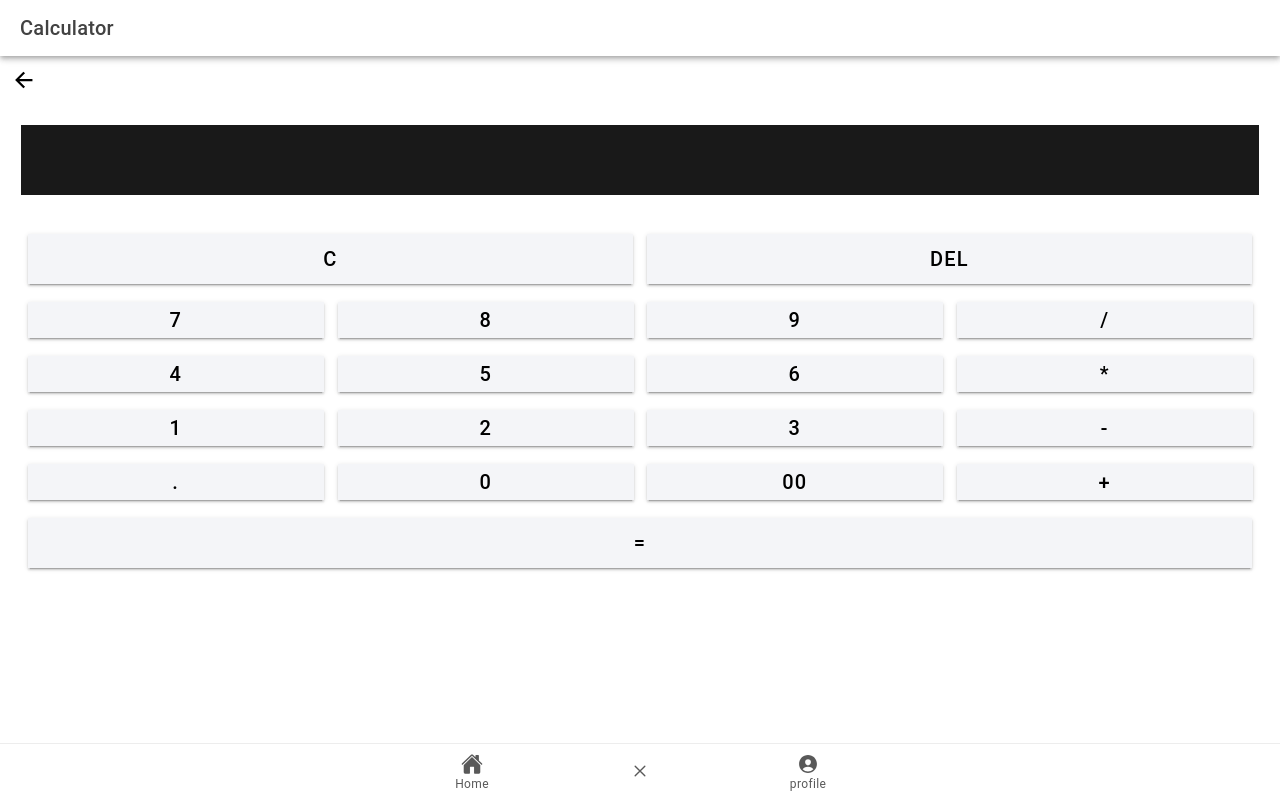
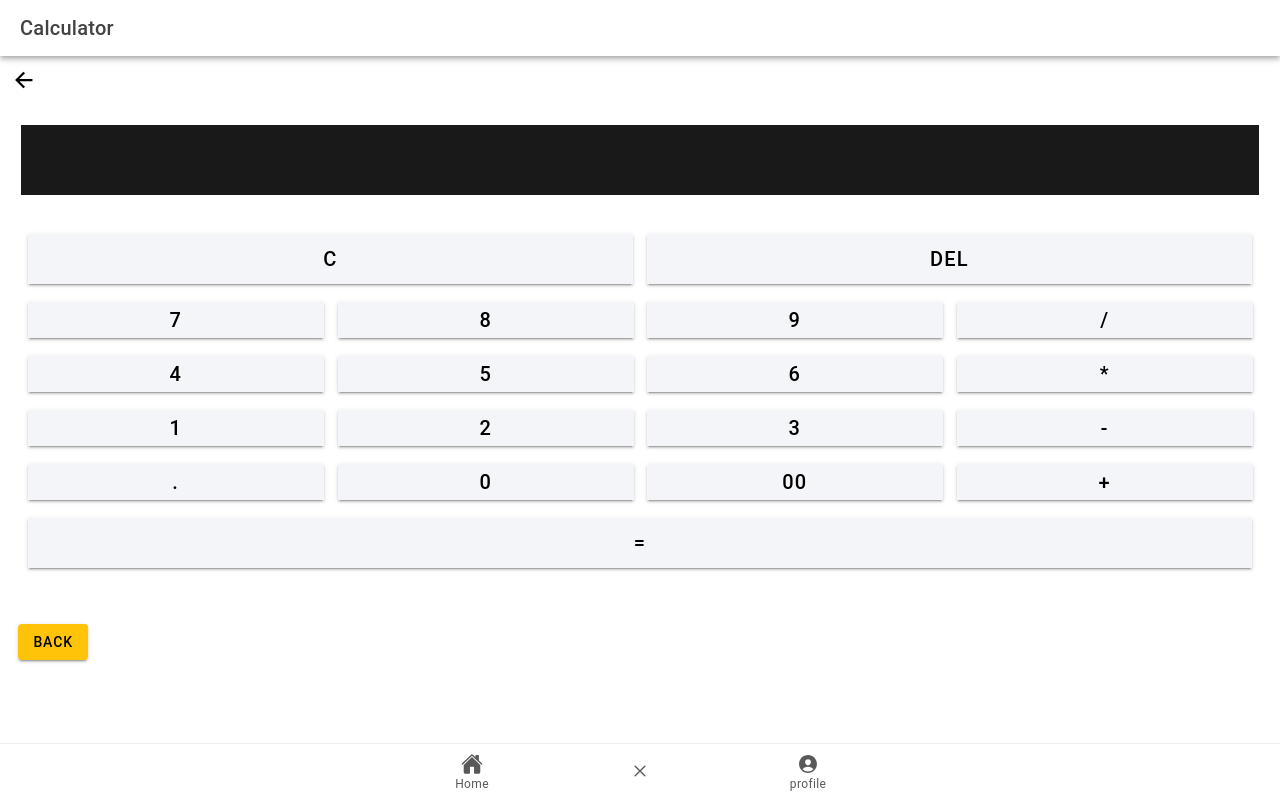
Before and after one commit to saldivarAdiii/ionic-t-saldivar, a React (Vite) app: page /calculator in a window 1280 px wide. Built offline with nearby package versions, Linux system fonts and the light colour scheme.

Commit message:
added back button

```diff
--- a/src/pages/calculator.tsx
+++ b/src/pages/calculator.tsx
@@ -115,6 +115,9 @@ const calculator: React.FC = () => {
             </IonCol>
           </IonRow>
         </IonGrid>
+        <br />
+        <br />
+        <IonButton href='/home' color={'warning'}>Back</IonButton>
       </IonContent>
     </IonPage>
   );
```
